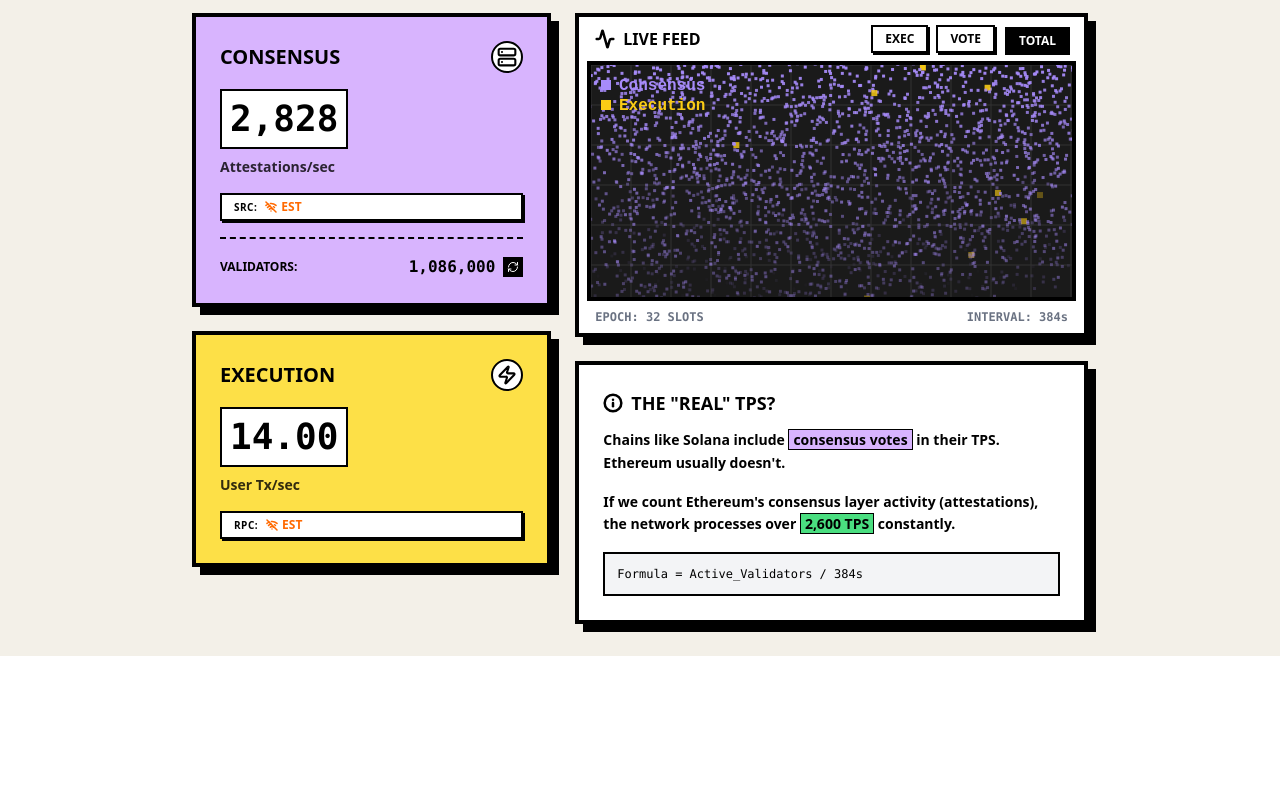
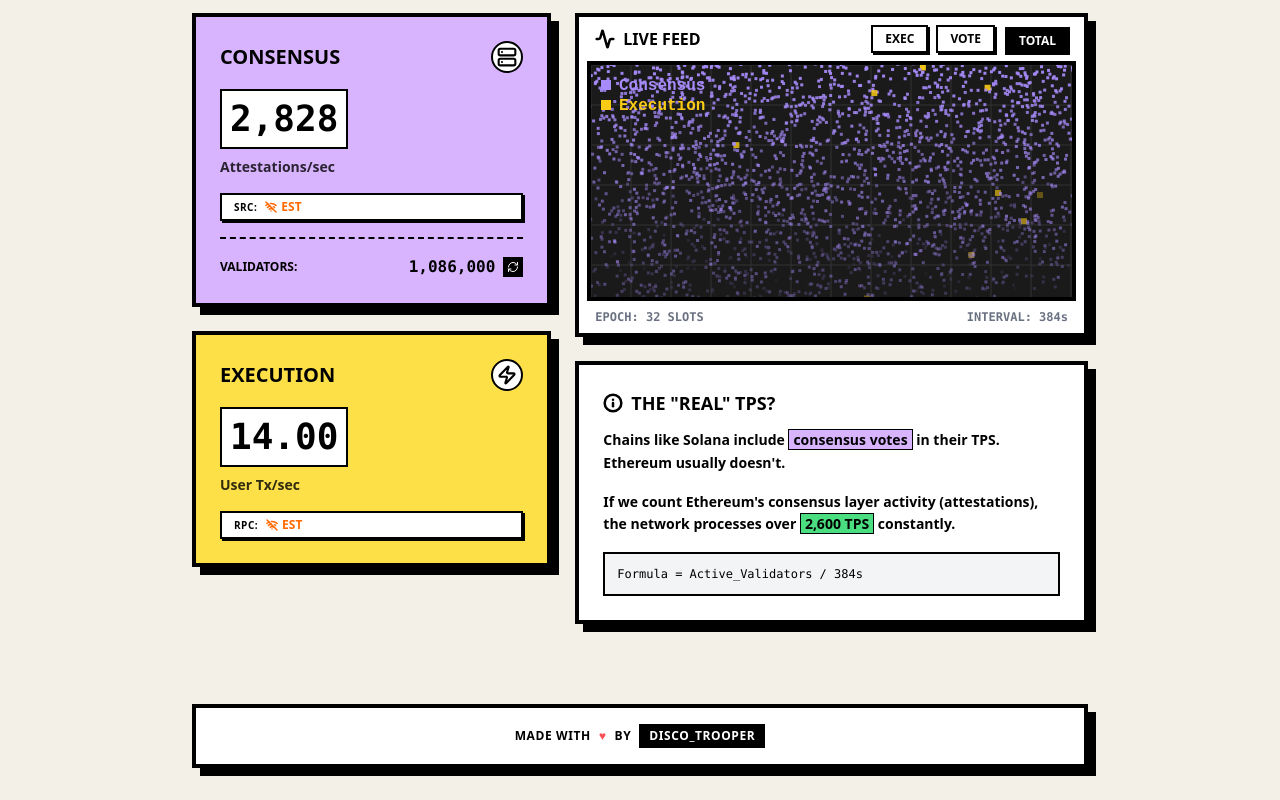
Before and after one commit to disco-trooper/eth-tps, a React (Vite) app: page / in a window 1280 px wide. Shown: the part 527-1327 px from the top of the page. Before the commit the page ends 1183 px from the top, so only its background shows below. Built offline with nearby package versions, Linux system fonts and the light colour scheme; no server answers.

Commit message:
feat: add footer

```diff
--- a/src/App.tsx
+++ b/src/App.tsx
@@ -75,6 +75,22 @@
             <AboutSection theme={theme} isDark={isDark} />
           </div>
         </div>
+
+        {/* Footer */}
+        <div
+          className={`mt-12 border-4 ${theme.border} ${theme.cardBg} p-4 ${theme.shadow} flex justify-center items-center gap-2 font-bold uppercase text-xs tracking-wider transition-all duration-300 ${theme.text}`}
+        >
+          <span>Made with</span>
+          <span className="text-red-500 animate-pulse">♥</span>
+          <span>by</span>
+          <span
+            className={`px-2 py-0.5 border-2 ${theme.border} ${
+              isDark ? "bg-white text-black" : "bg-black text-white"
+            }`}
+          >
+            disco_trooper
+          </span>
+        </div>
       </div>
     </div>
   );
```
